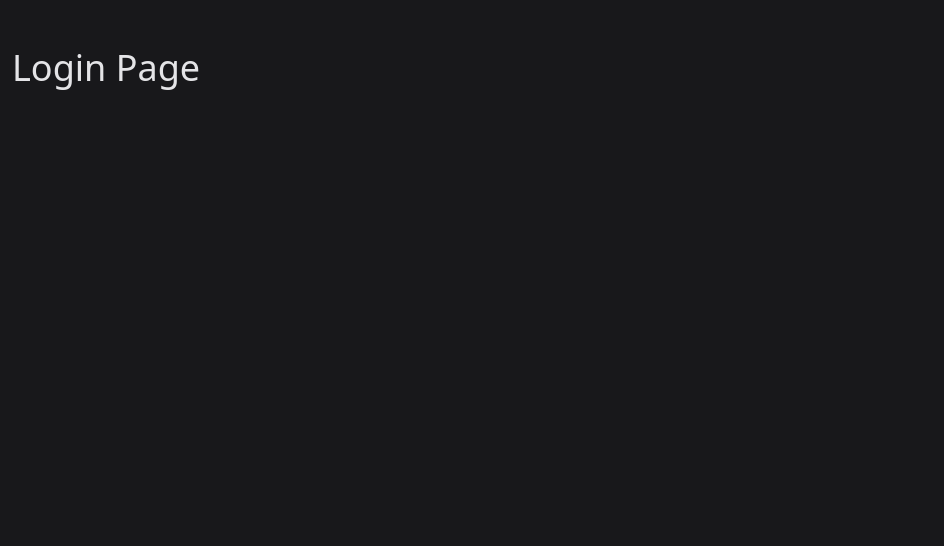
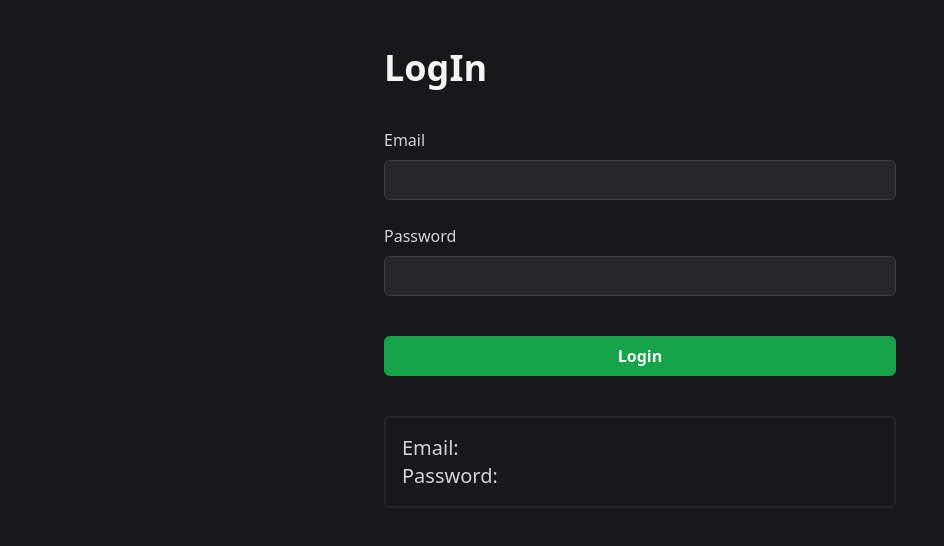
Before and after one commit to GuidoCarda/doguihabits, a React (Vite) app: page /login in a window 1280 px wide. Shown: the top 546 px of the page, without its empty margins (0-944 px from the left). Built offline with nearby package versions, Linux system fonts and the light colour scheme.

Commit message:
login page

```diff
--- a/src/index.css
+++ b/src/index.css
@@ -5,3 +5,21 @@
 body {
   @apply bg-zinc-900;
 }
+
+input:-webkit-autofill,
+input:-webkit-autofill:hover,
+input:-webkit-autofill:focus,
+textarea:-webkit-autofill,
+textarea:-webkit-autofill:hover,
+textarea:-webkit-autofill:focus,
+select:-webkit-autofill,
+select:-webkit-autofill:hover,
+select:-webkit-autofill:focus {
+  border: 1px solid #253341;
+  font: inherit;
+  -webkit-text-fill-color: white;
+  -webkit-box-shadow: 0 0 0px 1000px #253341 inset;
+  box-shadow: 0 0 0px 1000px #27272a inset;
+  transition: background-color 5000s ease-in-out 0s;
+  color: white;
+}
--- a/src/pages/Login.jsx
+++ b/src/pages/Login.jsx
@@ -1,10 +1,51 @@
+import { useState } from "react";
+import { Button } from "../components/Buttons";
 import Layout from "../components/Layout";
 
 const Login = () => {
+  const [email, setEmail] = useState("");
+  const [password, setPassword] = useState("");
+
+  const handleSubmit = (e) => {
+    e.preventDefault();
+
+    alert("test");
+    return null;
+  };
+
   return (
     <section>
       <Layout>
-        <h1 className="text-zinc-200 text-4xl">Login Page</h1>
+        <form className="max-w-lg mx-auto" onSubmit={handleSubmit}>
+          <h1 className="text-zinc-100 font-semibold text-4xl mb-10">LogIn</h1>
+          <label htmlFor="email" className="text-zinc-300 block mb-2">
+            Email
+          </label>
+          <input
+            type="text"
+            value={email}
+            onChange={(e) => setEmail(e.target.value)}
+            className="h-10 mb-6 w-full bg-zinc-800 border-[1px] border-zinc-700 rounded-md text-zinc-200 pl-3 focus:outline  focus:outline-green-400"
+            name="email"
+          />
+          <label htmlFor="password" className="text-zinc-300 block mb-2">
+            Password
+          </label>
+          <input
+            type="password"
+            value={password}
+            onChange={(e) => setPassword(e.target.value)}
+            className="h-10 mb-10 w-full bg-zinc-800 border-[1px] border-zinc-700 rounded-md text-zinc-200 pl-3 focus:outline  focus:outline-green-400"
+            name="password"
+          />
+          <Button className="bg-green-600 w-full text-zinc-100 font-bold">
+            Login
+          </Button>
+          <div className="text-zinc-300  mt-10 text-xl border-2 border-zinc-800 p-4 rounded-md ">
+            <h2>Email: {email}</h2>
+            <h2>Password: {password}</h2>
+          </div>
+        </form>
       </Layout>
     </section>
   );
```
